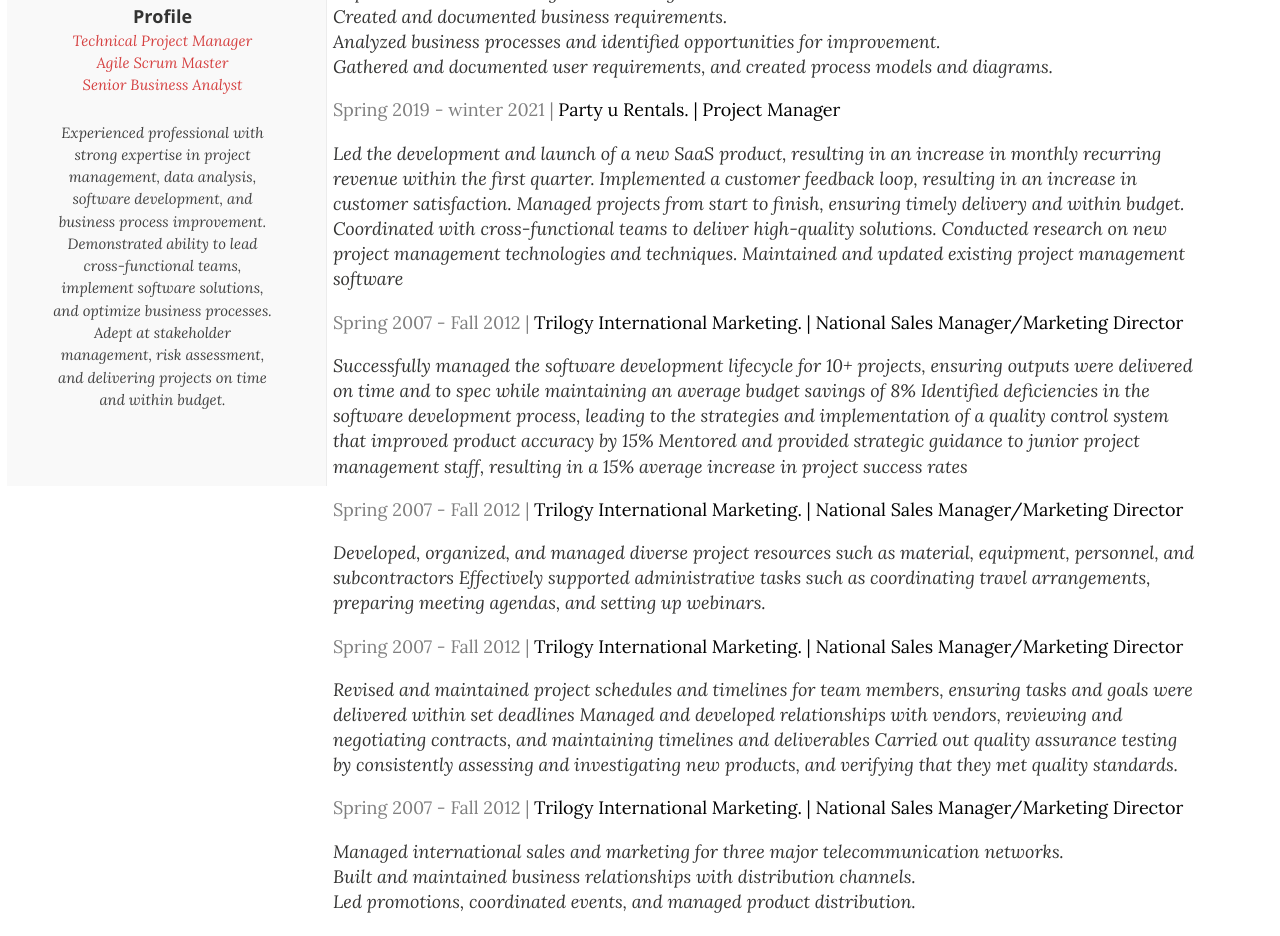
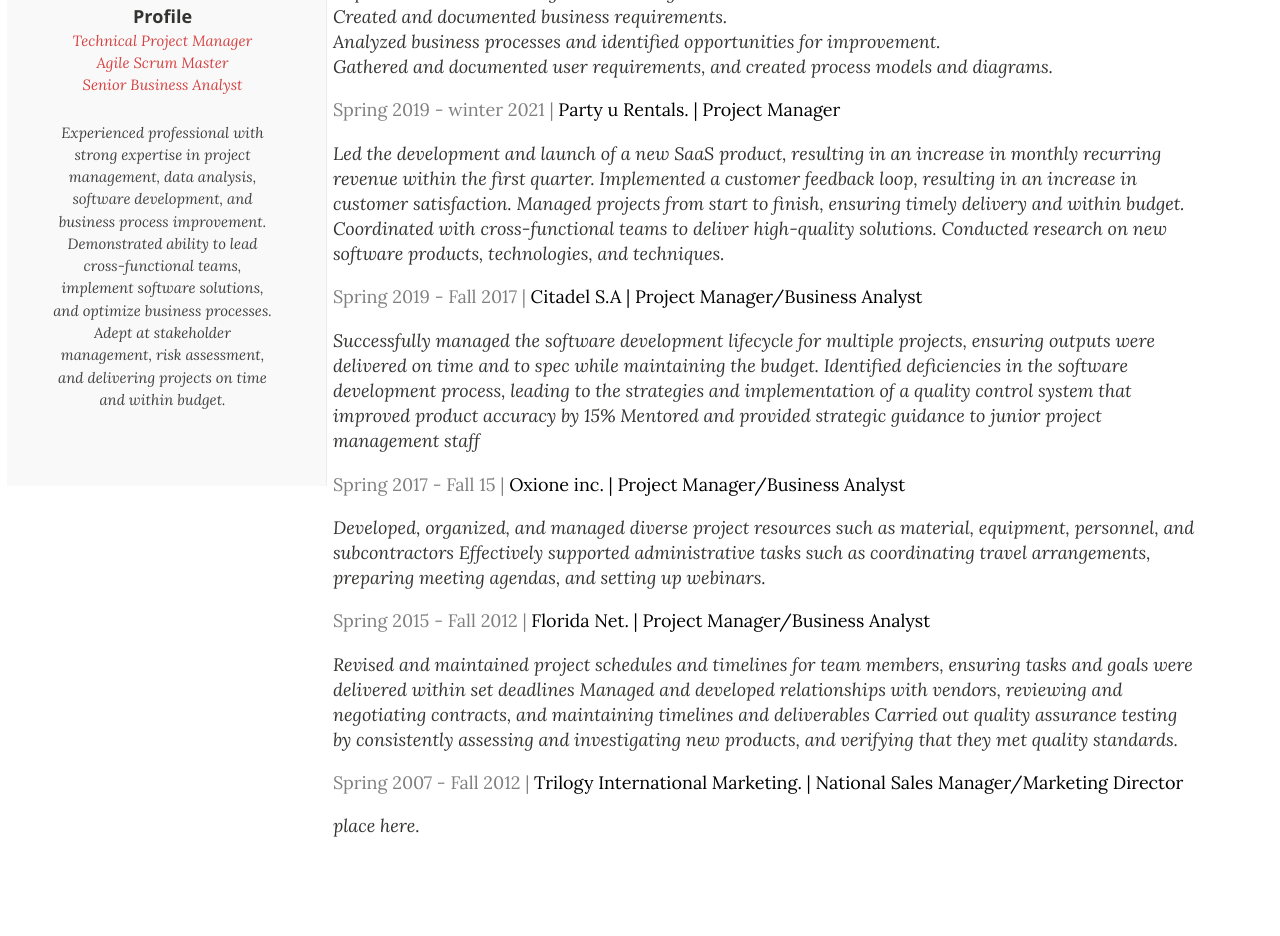
Before and after one commit to fpolicard/Fpolicard.github.io, a plain HTML site: page index.html in a window 1280 px wide. Shown: the part 322-1258 px from the top of the page. Drawn offline with nearby package versions, Linux system fonts and the light colour scheme; a web font is replaced by a local one.

Commit message:
Update index.html

```diff
--- a/index.html
+++ b/index.html
@@ -58,28 +58,23 @@
                     <p>Spring 2019 - winter 2021 | <em>Party u Rentals. | Project Manager</em></p>
                     <em>Led the development and launch of a new SaaS product, resulting in an increase in monthly recurring revenue within the first quarter.
                         Implemented a customer feedback loop, resulting in an increase in customer satisfaction. Managed projects from start to finish, ensuring timely delivery and within budget.
-                         Coordinated with cross-functional teams to deliver high-quality solutions. Conducted research on new project management technologies and techniques. Maintained and updated existing project management software</em>
+                         Coordinated with cross-functional teams to deliver high-quality solutions. Conducted research on new software products, technologies, and techniques.</em>
 
-                    <p>Spring 2007 - Fall 2012 | <em>Trilogy International Marketing. | National Sales Manager/Marketing
-                            Director</em></p>
-                    <em>Successfully managed the software development lifecycle for 10+ projects, ensuring outputs were delivered on time and to spec while maintaining an average budget savings of 8%
+                    <p>Spring 2019 - Fall 2017 | <em>Citadel S.A | Project Manager/Business Analyst</em></p>
+                    <em>Successfully managed the software development lifecycle for multiple projects, ensuring outputs were delivered on time and to spec while maintaining the budget.
                         Identified deficiencies in the software development process, leading to the strategies and implementation of a quality control system that improved product accuracy by 15%
-                        Mentored and provided strategic guidance to junior project management staff, resulting in a 15% average increase in project success rates</em>
-                    <p>Spring 2007 - Fall 2012 | <em>Trilogy International Marketing. | National Sales Manager/Marketing
-                            Director</em></p>
+                        Mentored and provided strategic guidance to junior project management staff</em>
+                    <p>Spring 2017 - Fall 15 | <em>Oxione inc. | Project Manager/Business Analyst</em></p>
                     <em>Developed, organized, and managed diverse project resources such as material, equipment, personnel, and subcontractors
                         Effectively supported administrative tasks such as coordinating travel arrangements, preparing meeting agendas, and setting up webinars.</em>
 
-                    <p>Spring 2007 - Fall 2012 | <em>Trilogy International Marketing. | National Sales Manager/Marketing
-                            Director</em></p>
+                    <p>Spring 2015 - Fall 2012 | <em>Florida Net. | Project Manager/Business Analyst</em></p>
                     <em>Revised and maintained project schedules and timelines for team members, ensuring tasks and goals were delivered within set deadlines
                         Managed and developed relationships with vendors, reviewing and negotiating contracts, and maintaining timelines and deliverables
                         Carried out quality assurance testing by consistently assessing and investigating new products, and verifying that they met quality standards.</em>
                     <p>Spring 2007 - Fall 2012 | <em>Trilogy International Marketing. | National Sales Manager/Marketing
                             Director</em></p>
-                    <em>Managed international sales and marketing for three major telecommunication networks.<br> Built and
-                        maintained business relationships with distribution channels.<br>
-                        Led promotions, coordinated events, and managed product distribution.</em>
+                    <em> place here.</em>
                 </section>
                 <section>
                     <h1>TECHNICAL SKILLS & COMPETENCIES</h1>
```
